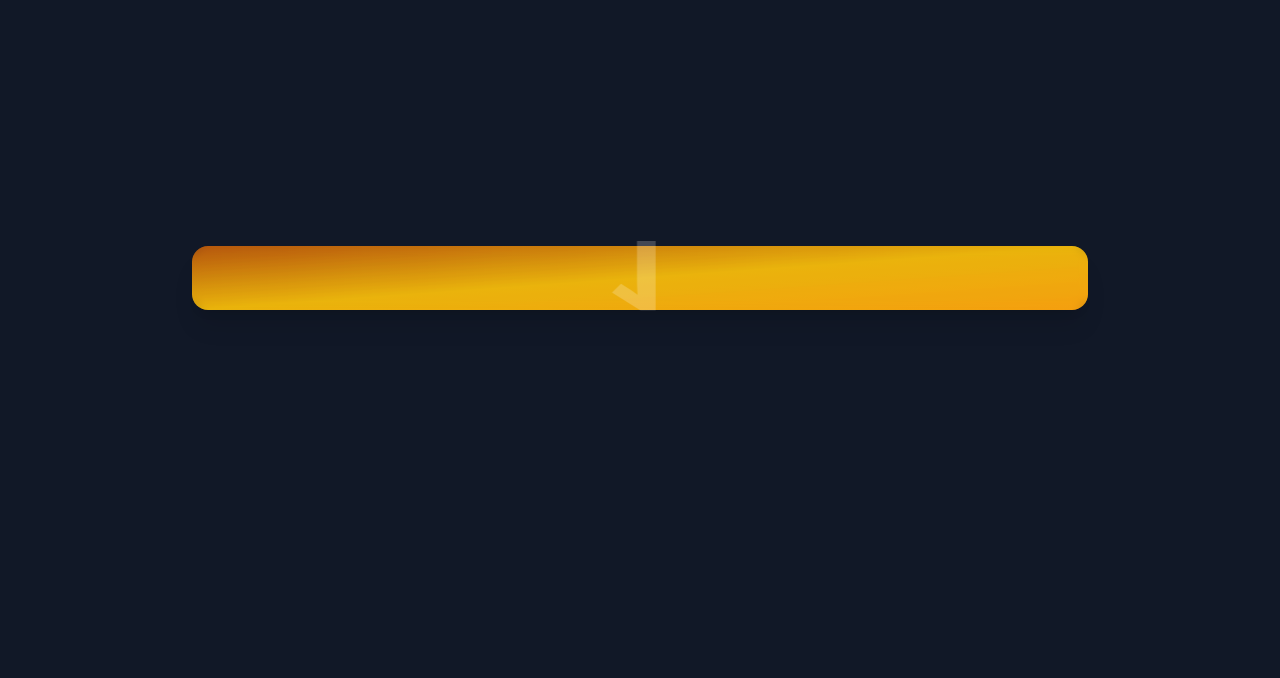
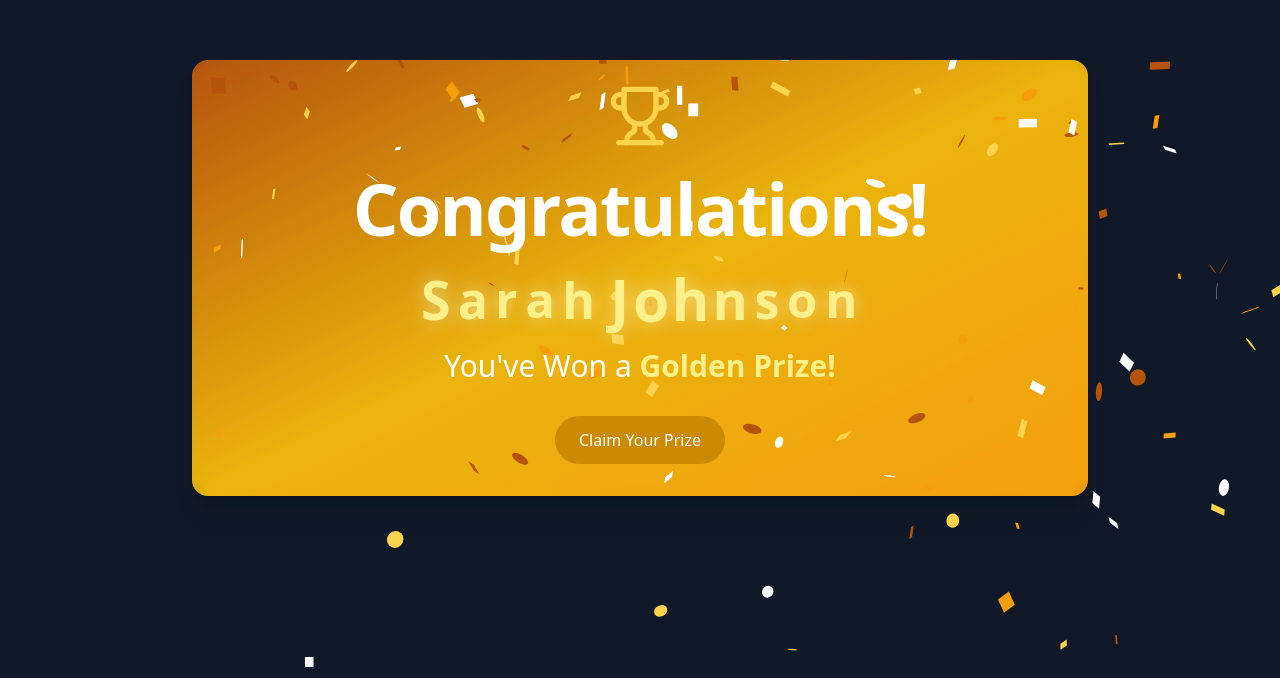
Before and after one commit to aruncr75/golden-glow-animation, a React (Vite) app: page /display in a window 1280 px wide. Shown: the part 122-800 px from the top of the page. Built offline with nearby package versions, Linux system fonts and the light colour scheme.

Commit message:
Add winner card display with confetti effects and animated elements; update countdown logic

```diff
--- a/src/pages/Index.tsx
+++ b/src/pages/Index.tsx
@@ -1,5 +1,8 @@
 import { useEffect, useState } from "react";
-import { Trophy, Stars, PartyPopper, Sparkles } from "lucide-react";
+import { Trophy, Stars, PartyPopper, Sparkles, Car } from "lucide-react";
+import { motion } from "framer-motion";
+import Confetti from "react-confetti";
+import { useWindowSize } from "react-use";
 
 const Index = () => {
   const [particles, setParticles] = useState<Array<{ id: number; size: number; left: number; top: number }>>([]);
@@ -7,8 +10,10 @@ const Index = () => {
   const [isAnimating, setIsAnimating] = useState(false);
   const [drumrollCount, setDrumrollCount] = useState(0);
   const [showCountdown, setShowCountdown] = useState(false);
+  const [showWinnerCard, setShowWinnerCard] = useState(false);
   const [count, setCount] = useState(10);
   const [key, setKey] = useState(0);
+  const { width, height } = useWindowSize();
 
   useEffect(() => {
     const generateParticles = () => {
@@ -39,18 +44,19 @@ const Index = () => {
     return () => clearInterval(interval);
   }, [isAnimating]);
 
-  // Add countdown effect
+  // Update countdown effect
   useEffect(() => {
     if (showCountdown && count >= 0) {
       const timer = setTimeout(() => {
-        setCount(count - 1);
-        setKey(prev => prev + 1);
+        if (count === 0) {
+          setShowWinnerCard(true);
+          setShowCountdown(false);
+        } else {
+          setCount(count - 1);
+          setKey(prev => prev + 1);
+        }
       }, 1000);
       return () => clearTimeout(timer);
-    } else if (count < 0) {
-      // Hide countdown and show winner
-      setShowCountdown(false);
-      setIsRevealed(true);
     }
   }, [count, showCountdown]);
 
@@ -75,6 +81,30 @@ const Index = () => {
     if (!isRevealed && !isAnimating) {
       setIsAnimating(true);
       setShowCountdown(true);
+    }
+  };
+
+  const letterVariants = {
+    animate: (i: number) => ({
+      scale: [1, 1.2, 1],
+      transition: {
+        duration: 0.8,
+        repeat: Infinity,
+        repeatDelay: 0.1,
+        delay: i * 0.1,
+        ease: "easeInOut"
+      },
+    }),
+  };
+
+  const containerVariants = {
+    animate: {
+      scale: [1, 1.05, 1],
+      transition: {
+        duration: 2,
+        repeat: Infinity,
+        ease: "easeInOut"
+      }
     }
   };
 
@@ -131,7 +161,7 @@ const Index = () => {
             ))}
           </div>
 
-          {!showCountdown ? (
+          {!showCountdown && !showWinnerCard ? (
             <button
               onClick={handleReveal}
               disabled={isRevealed || isAnimating}
@@ -167,7 +197,7 @@ const Index = () => {
               <div className="absolute inset-0 bg-gradient-to-r from-white/20 to-transparent opacity-0 group-hover:opacity-20 transition-opacity transform skew-x-12 translate-x-[-100%] group-hover:translate-x-[100%] duration-1000" />
               <div className="absolute -inset-1 rounded-2xl bg-gradient-to-r from-[#FFD700] to-[#FFA500] opacity-0 group-hover:opacity-50 blur-xl transition-opacity duration-500" />
             </button>
-          ) : (
+          ) : showCountdown ? (
             <div className="relative">
               {/* Decorative rings */}
               <div className="absolute left-1/2 top-1/2 -translate-x-1/2 -translate-y-1/2">
@@ -193,6 +223,77 @@ const Index = () => {
                 {count >= 0 ? count : ''}
               </div>
             </div>
+          ) : (
+            <div className="p-4 w-full">
+              <div
+                className={`relative w-full max-w-4xl rounded-2xl p-8 mx-auto
+                  bg-gradient-to-br from-gold-primary via-yellow-500 to-gold-secondary
+                  text-white shadow-xl
+                  transform perspective-1000 hover:scale-105 transition-all duration-500
+                  before:absolute before:inset-0 before:bg-white/10 before:rounded-2xl
+                  before:backdrop-blur-sm before:opacity-20`}
+              >
+                <Confetti
+                  width={width}
+                  height={height}
+                  colors={['#B45309', '#F59E0B', '#FCD34D', '#FFFFFF']}
+                  recycle={true}
+                  numberOfPieces={200}
+                />
+
+                {/* Winner content */}
+                <motion.div
+                  initial={{ opacity: 0, scale: 0.5 }}
+                  animate={{ opacity: 1, scale: 1 }}
+                  className="relative z-10 text-center"
+                >
+                  {/* Trophy Icon */}
+                  <motion.div className="flex justify-center">
+                    <Trophy className="w-16 h-16 mb-4 text-gold-accent animate-bounce" />
+                  </motion.div>
+
+                  {/* Congratulations Text */}
+                  <motion.h2 className="text-5xl md:text-7xl font-bold mb-8">
+                    Congratulations!
+                  </motion.h2>
+
+                  {/* Winner Name */}
+                  <motion.div
+                    variants={containerVariants}
+                    animate="animate"
+                    className="text-3xl md:text-5xl font-semibold mb-6 flex justify-center gap-2 text-yellow-200"
+                  >
+                    {"Sarah Johnson".split('').map((letter, index) => (
+                      <motion.span
+                        key={index}
+                        custom={index}
+                        variants={letterVariants}
+                        animate="animate"
+                        style={{
+                          display: 'inline-block',
+                          filter: 'drop-shadow(0 0 8px rgba(255,255,255,0.5))'
+                        }}
+                      >
+                        {letter}
+                      </motion.span>
+                    ))}
+                  </motion.div>
+
+                  {/* Prize Text */}
+                  <motion.div className="text-xl md:text-3xl">
+                    You've Won a <span className="font-bold text-yellow-200">Golden Prize!</span>
+                  </motion.div>
+
+                  {/* Claim Button */}
+                  <motion.div className="mt-8">
+                    <button className="px-6 py-3 rounded-full bg-yellow-600 hover:bg-yellow-700
+                      transition-colors duration-300 transform hover:scale-105 active:scale-95">
+                      Claim Your Prize
+                    </button>
+                  </motion.div>
+                </motion.div>
+              </div>
+            </div>
           )}
         </div>
       </div>
--- a/src/pages/WinnerDisplay.tsx
+++ b/src/pages/WinnerDisplay.tsx
@@ -10,24 +10,7 @@ interface WinnerDisplayProps {
 }
 
 const WinnerDisplay: React.FC<WinnerDisplayProps> = ({ theme, winnerName }) => {
-  const [showWinner, setShowWinner] = useState(false);
-  const [countdown, setCountdown] = useState(5);
   const { width, height } = useWindowSize();
-
-  useEffect(() => {
-    const countdownInterval = setInterval(() => {
-      setCountdown((prev) => {
-        if (prev <= 1) {
-          clearInterval(countdownInterval);
-          setShowWinner(true);
-          return 0;
-        }
-        return prev - 1;
-      });
-    }, 1500);
-
-    return () => clearInterval(countdownInterval);
-  }, []);
 
   const getThemeStyles = () => {
     if (theme === "bmw") {
@@ -75,7 +58,6 @@ const WinnerDisplay: React.FC<WinnerDisplayProps> = ({ theme, winnerName }) => {
           before:absolute before:inset-0 before:bg-white/10 before:rounded-2xl
           before:backdrop-blur-sm before:opacity-20`}
       >
-        {showWinner && (
         <Confetti
           width={width}
           height={height}
@@ -85,41 +67,7 @@ const WinnerDisplay: React.FC<WinnerDisplayProps> = ({ theme, winnerName }) => {
           recycle={true}
           numberOfPieces={200}
         />
-        )}
 
-        <AnimatePresence mode="wait">
-          {!showWinner && countdown > 0 && (
-            <motion.div
-              key={countdown}
-              initial={{ scale: 0.1, opacity: 0, rotateX: -180 }}
-              animate={{
-                scale: [0.1, 1.5, 1],
-                opacity: [0, 1, 1],
-                rotateX: [-180, 0, 0],
-                z: ["-100px", "100px", "0px"]
-              }}
-              exit={{
-                scale: 0,
-                opacity: 0,
-                rotateX: 180,
-                transition: { duration: 0.8 }
-              }}
-              transition={{
-                duration: 1.2,
-                times: [0, 0.6, 1],
-                ease: "easeOut"
-              }}
-              className="fixed inset-0 flex items-center justify-center digital-number text-[30vw] font-bold text-center text-white"
-              style={{
-                perspective: "1000px",
-                transformStyle: "preserve-3d"
-              }}
-            >
-              {countdown}
-            </motion.div>
-          )}
-
-          {showWinner && (
         <motion.div
           initial={{ opacity: 0, scale: 0.5 }}
           animate={{
@@ -212,8 +160,6 @@ const WinnerDisplay: React.FC<WinnerDisplayProps> = ({ theme, winnerName }) => {
             </div>
           </motion.div>
         </motion.div>
-          )}
-        </AnimatePresence>
       </div>
     </div>
   );
```
Lines whose indentation alone changed are shown as unchanged.
